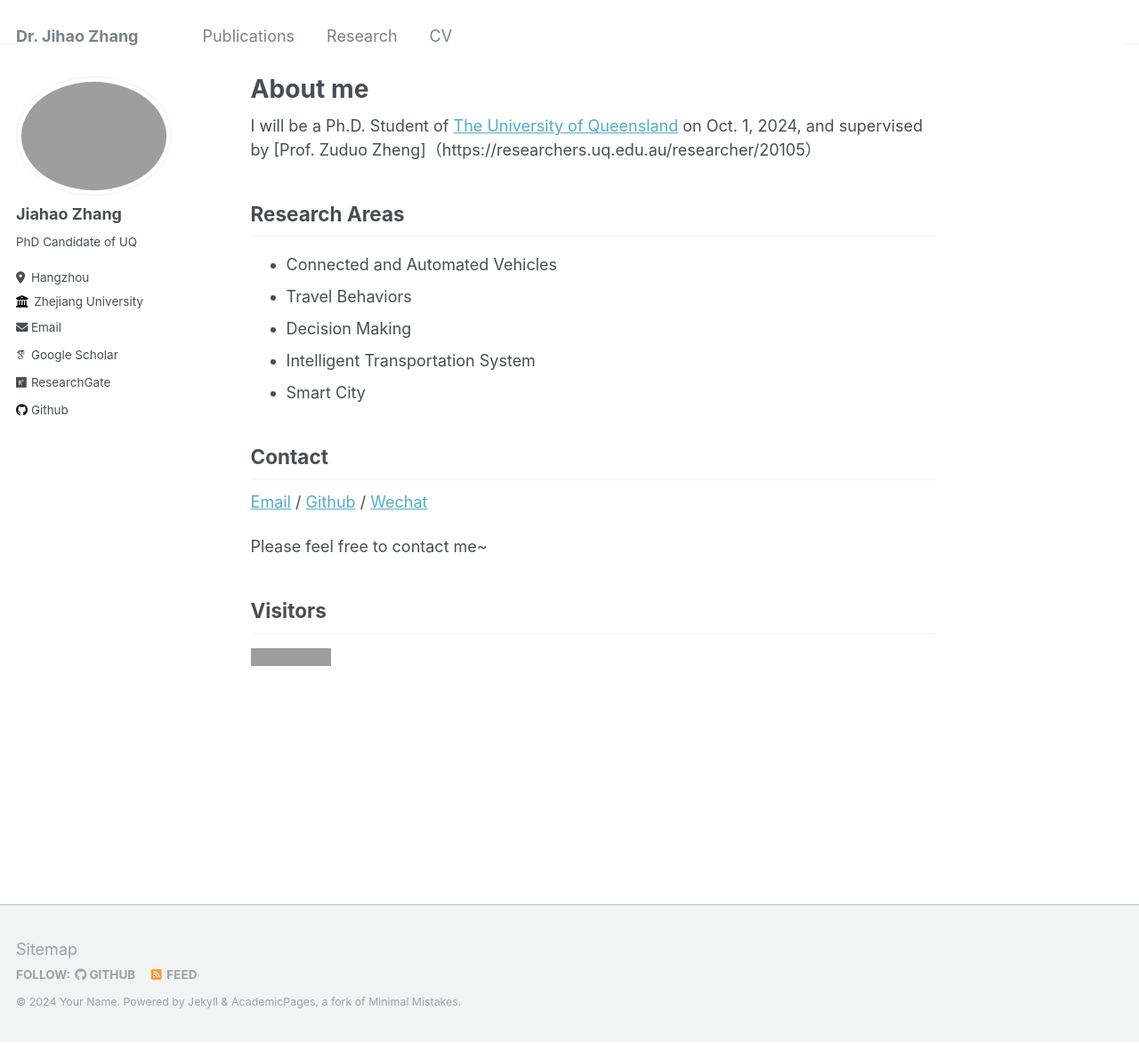
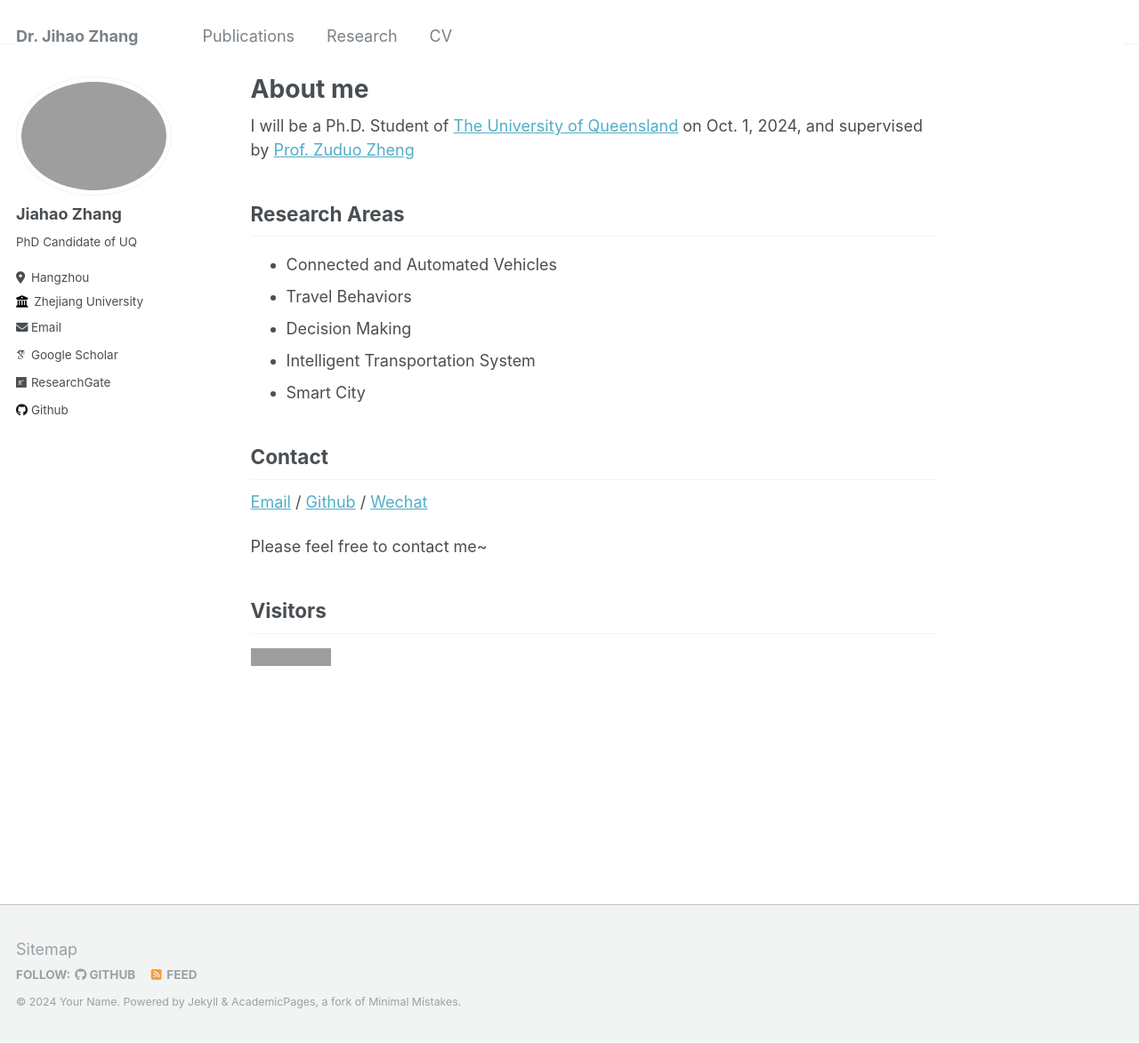
Before and after one commit to zhangjiahao2024/zhangjiahao.github.io, a Jekyll site: the page built from _pages/about.md, in a window 1280 px wide and 1173 px high. Shown: the whole window at 89% size. Built offline with Jekyll 4.4.1, drawn with Linux system fonts in a browser that asks for light colours; some web fonts are replaced; grey boxes are pictures that could not be loaded.

Commit message:
Update about.md

```diff
--- a/_pages/about.md
+++ b/_pages/about.md
@@ -8,7 +8,7 @@ redirect_from:
 ---
 
 
-I will be a Ph.D. Student of [The University of Queensland](https://www.uq.edu.au/) on Oct. 1, 2024, and supervised by [Prof. Zuduo Zheng]（https://researchers.uq.edu.au/researcher/20105）
+I will be a Ph.D. Student of [The University of Queensland](https://www.uq.edu.au/) on Oct. 1, 2024, and supervised by [Prof. Zuduo Zheng](https://researchers.uq.edu.au/researcher/20105)
 
 Research Areas
 ------
```
